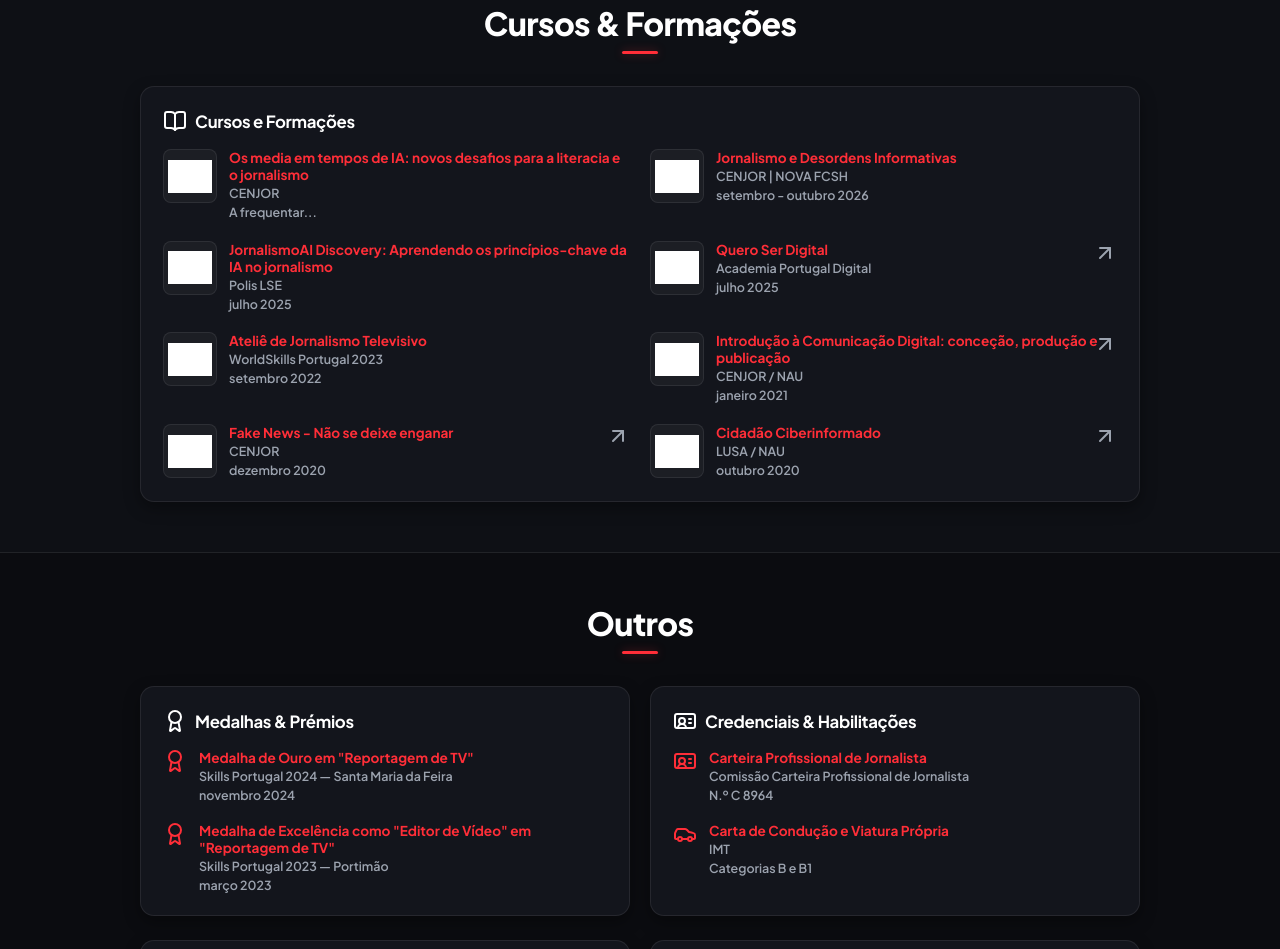
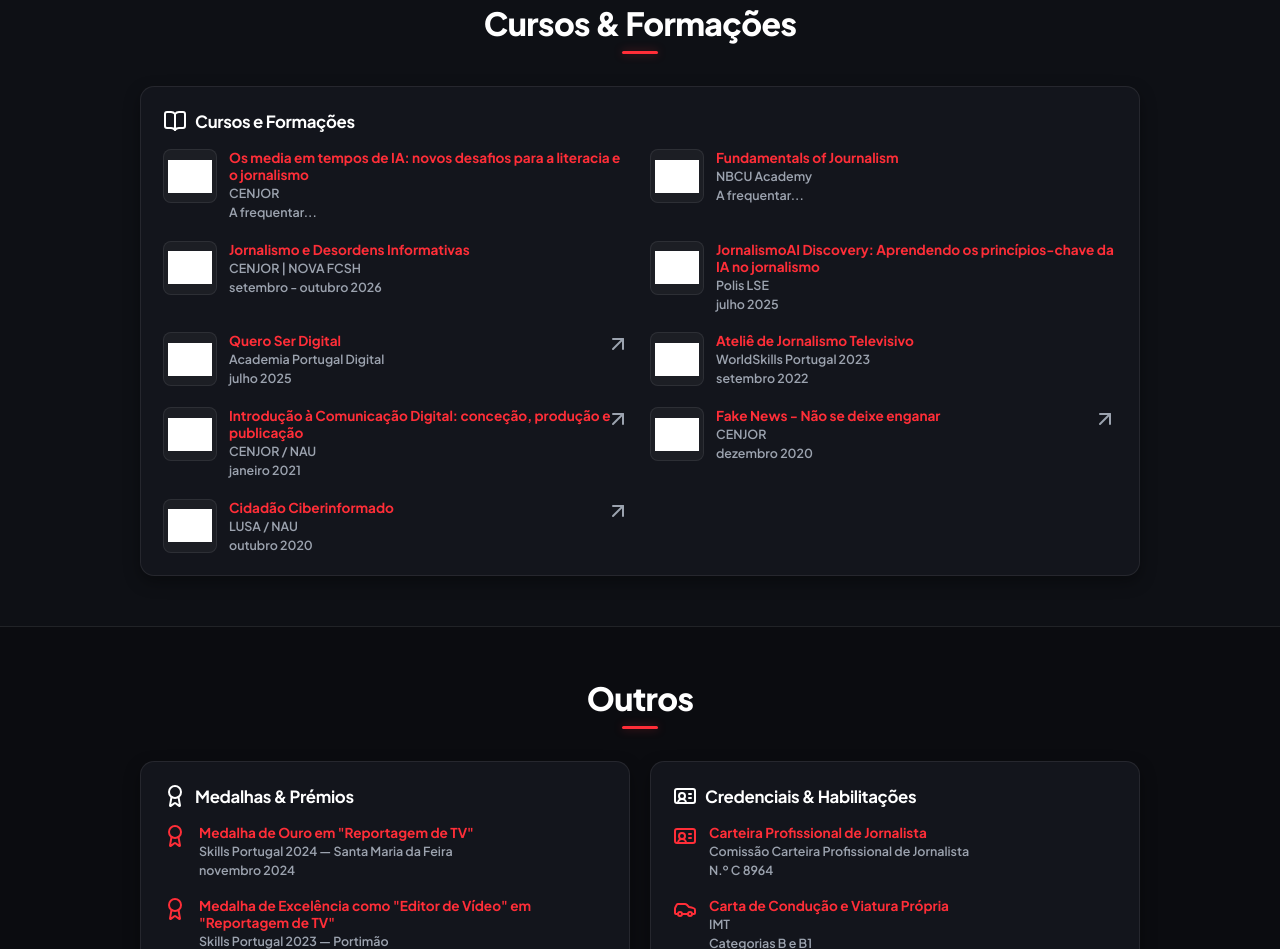
Before and after one commit to therubento/portfolio, a plain HTML site: page index.html in a window 1280 px wide. Shown: the part 6828-7777 px from the top of the page. Drawn offline with nearby package versions, Linux system fonts and the light colour scheme; grey boxes are pictures that could not be loaded.

Commit message:
Update index.html

```diff
--- a/index.html
+++ b/index.html
@@ -532,6 +532,16 @@
                     </li>
                     <li class="card-item-with-logo" data-link="">
                         <div class="item-logo-wrapper">
+                            <img src="https://i.imgur.com/X0yH52S.png" alt="Logo NBCU" class="item-logo logo-white-bg">
+                        </div>
+                        <div class="item-info text-accent-red">
+                            <strong>Fundamentals of Journalism</strong>
+                            <div class="item-sub-meta">NBCU Academy</div>
+                            <div class="item-sub-meta">A frequentar...</div>
+                        </div>
+                    </li>
+                    <li class="card-item-with-logo" data-link="">
+                        <div class="item-logo-wrapper">
                             <img src="https://5congresso.jornalistas.eu/wp-content/uploads/2023/10/congresso_parceiro_cenjor.png" alt="Logo CENJOR" class="item-logo logo-white-bg">
                         </div>
                         <div class="item-info text-accent-red">
```
